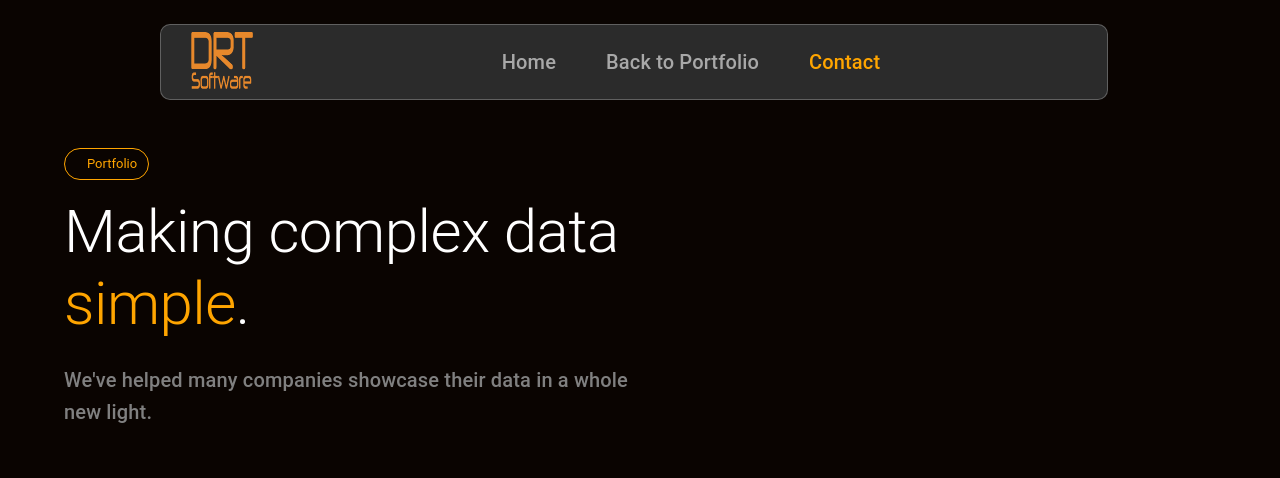
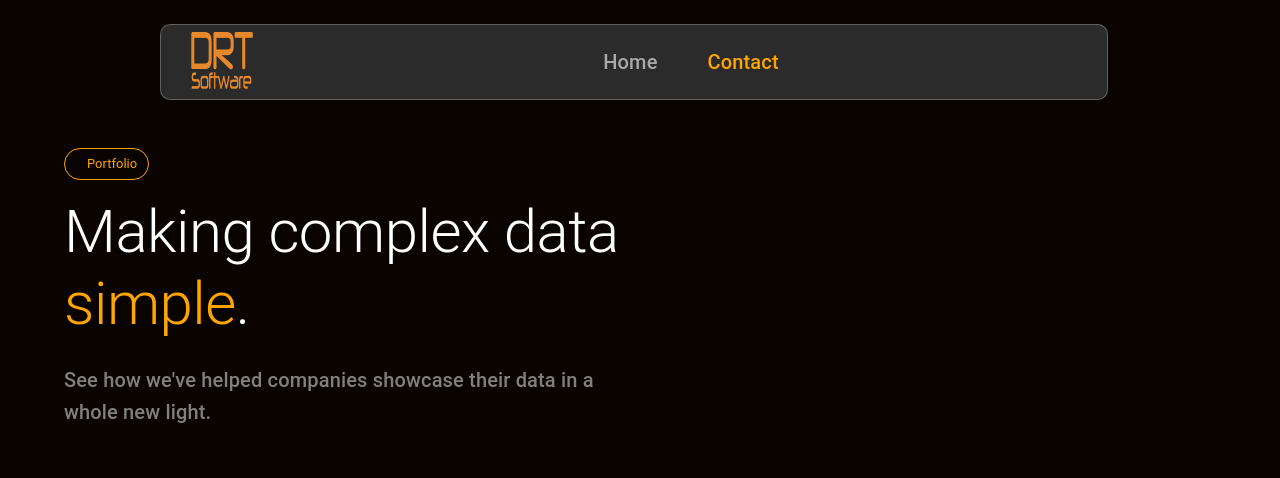
Before and after one commit to DoctorTone/drt-viz-ltd, a React (Vite) app: page /dataviz in a window 1280 px wide. Shown: the top 478 px of the page. Built offline with nearby package versions, Linux system fonts and the light colour scheme; some icons are missing.

Commit message:
Add transitions between pages

```diff
--- a/package.json
+++ b/package.json
@@ -15,6 +15,7 @@
     "@gsap/react": "^2.1.2",
     "@mui/icons-material": "^7.3.5",
     "@mui/material": "^7.3.5",
+    "framer-motion": "^12.23.25",
     "gsap": "^3.13.0",
     "react": "^19.2.0",
     "react-dom": "^19.2.0",
--- a/src/App.tsx
+++ b/src/App.tsx
@@ -1,16 +1,13 @@
-import MainPage from "../src/pages/MainPage";
-import { Routes, Route } from "react-router-dom";
-import DataViz from "../src/pages/DataViz";
-import { ScrollToHash } from "./components/ScrollToHash";
+import { BrowserRouter } from "react-router-dom";
+import AnimatedRoutes from "./components/AnimatedRoutes";
 
 function App() {
   return (
     <>
-      <ScrollToHash />
-      <Routes>
-        <Route path="/*" element={<MainPage />} />
-        <Route path="/dataviz" element={<DataViz />} />
-      </Routes>
+      <BrowserRouter>
+        {/* <ScrollToHash /> */}
+        <AnimatedRoutes />
+      </BrowserRouter>
     </>
   );
 }
--- /dev/null
+++ b/src/components/AnimatedRoutes.tsx
@@ -0,0 +1,19 @@
+import MainPage from "../pages/MainPage";
+import { Routes, Route, useLocation } from "react-router-dom";
+import DataViz from "../pages/DataViz";
+import { AnimatePresence } from "framer-motion";
+
+const AnimatedRoutes = () => {
+  const location = useLocation();
+
+  return (
+    <AnimatePresence mode="wait">
+      <Routes location={location} key={location.pathname}>
+        <Route path="/" element={<MainPage />} />
+        <Route path="/dataviz" element={<DataViz />} />
+      </Routes>
+    </AnimatePresence>
+  );
+};
+
+export default AnimatedRoutes;
--- a/src/components/FullPortfolio.tsx
+++ b/src/components/FullPortfolio.tsx
@@ -120,7 +120,7 @@ const FullPortfolio = () => {
       <Grid container>
         <Grid size={6}>
           <Typography variant="h6" sx={{ color: "grey" }}>
-            We've helped many companies showcase their data in a whole new
+            See how we've helped companies showcase their data in a whole new
             light.
           </Typography>
         </Grid>
--- a/src/components/NavBarDataViz.tsx
+++ b/src/components/NavBarDataViz.tsx
@@ -58,12 +58,7 @@ const NavBarDataViz = () => {
             }}
           >
             <Typography variant="h6" className="section links">
-              <a href="/" onClick={() => window.scrollTo(0, 0)}>
-                Home
-              </a>
-            </Typography>
-            <Typography variant="h6" className="section links">
-              <a href="/#section3">Back to Portfolio</a>
+              <a href="/">Home</a>
             </Typography>
             <Typography
               variant="h6"
--- /dev/null
+++ b/src/components/PageTransition.tsx
@@ -0,0 +1,16 @@
+import type { ReactNode } from "react";
+import { motion } from "framer-motion";
+
+export function PageTransition({ children }: { children: ReactNode }) {
+  return (
+    <motion.div
+      initial={{ opacity: 0 }}
+      animate={{ opacity: 1 }}
+      exit={{ opacity: 0 }}
+      transition={{ duration: 2, ease: "easeInOut" }}
+      style={{ position: "relative" }}
+    >
+      {children}
+    </motion.div>
+  );
+}
--- a/src/components/Portfolio.tsx
+++ b/src/components/Portfolio.tsx
@@ -124,12 +124,7 @@ const Portfolio = () => {
         </Grid>
       </Grid>
       <Box sx={{ mt: 6, textAlign: "center" }}>
-        <Button
-          variant="outlined"
-          color="warning"
-          href="/dataviz"
-          onClick={() => window.scrollTo(0, 0)}
-        >
+        <Button variant="outlined" color="warning" href="/dataviz">
           See Our Range of Demos
         </Button>
       </Box>
--- a/src/main.tsx
+++ b/src/main.tsx
@@ -6,8 +6,6 @@ import "./css/styles.css";
 
 createRoot(document.getElementById("root")!).render(
   <StrictMode>
-    <BrowserRouter>
-      <App />
-    </BrowserRouter>
+    <App />
   </StrictMode>
 );
--- a/src/pages/DataViz.tsx
+++ b/src/pages/DataViz.tsx
@@ -2,15 +2,16 @@ import NavBarDataViz from "../components/NavBarDataViz";
 import FullPortfolio from "../components/FullPortfolio";
 import Contact from "../components/Contact";
 import Footer from "../components/Footer";
+import { PageTransition } from "../components/PageTransition";
 
 const DataViz = () => {
   return (
-    <>
+    <PageTransition>
       <NavBarDataViz />
       <FullPortfolio />
       <Contact />
       <Footer />
-    </>
+    </PageTransition>
   );
 };
 
--- a/src/pages/MainPage.tsx
+++ b/src/pages/MainPage.tsx
@@ -9,10 +9,11 @@ import About from "../components/About";
 import Contact from "../components/Contact";
 import Partners from "../components/Partners";
 import Footer from "../components/Footer";
+import { PageTransition } from "../components/PageTransition";
 
 const MainPage = () => {
   return (
-    <>
+    <PageTransition>
       <NavBar />
       <Hero />
       <Solutions />
@@ -24,7 +25,7 @@ const MainPage = () => {
       <Partners />
       <Contact />
       <Footer />
-    </>
+    </PageTransition>
   );
 };
 
```
Also changed, not shown: 1 other file (tests, documents, lock files or other folders).
